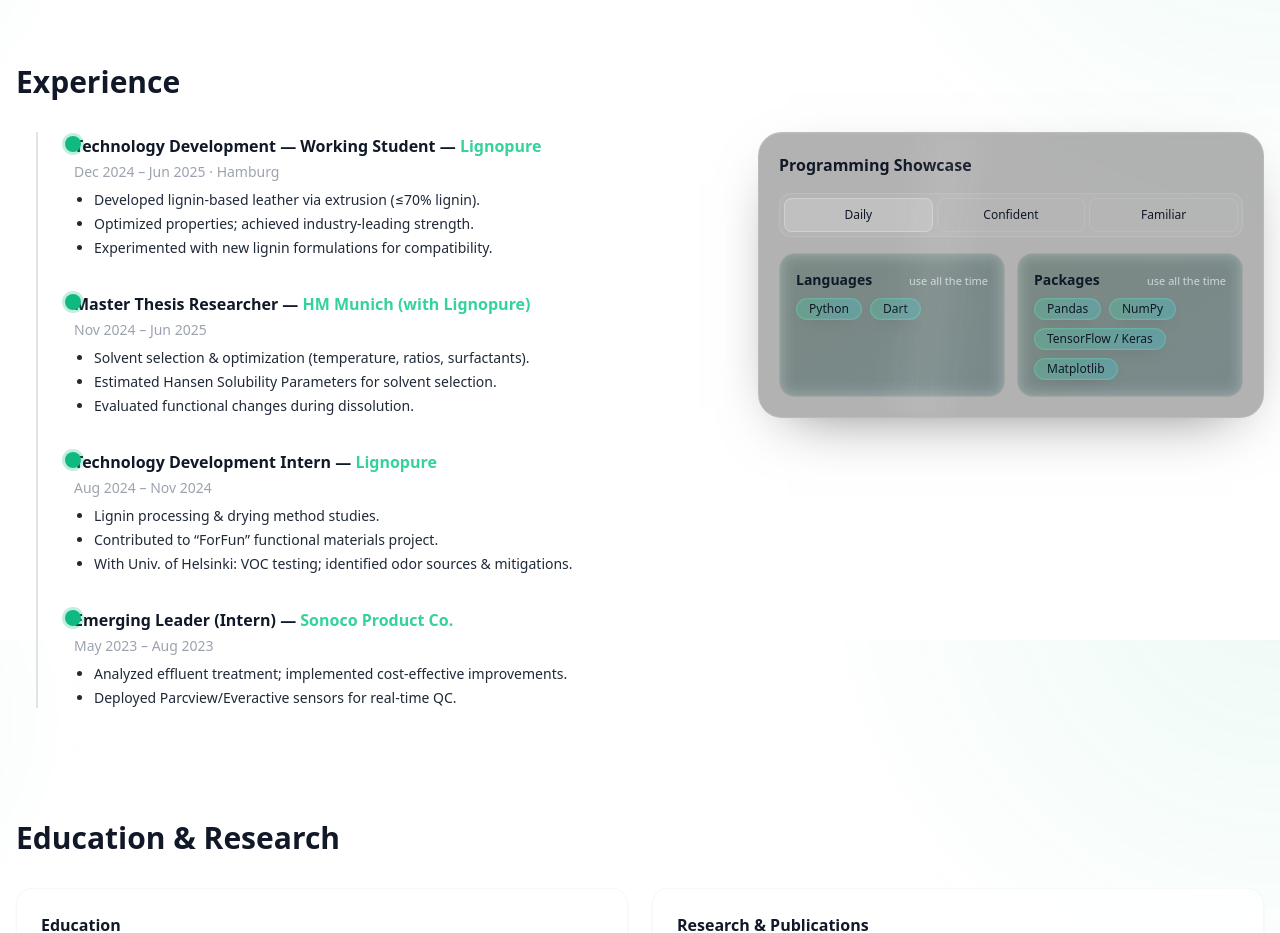
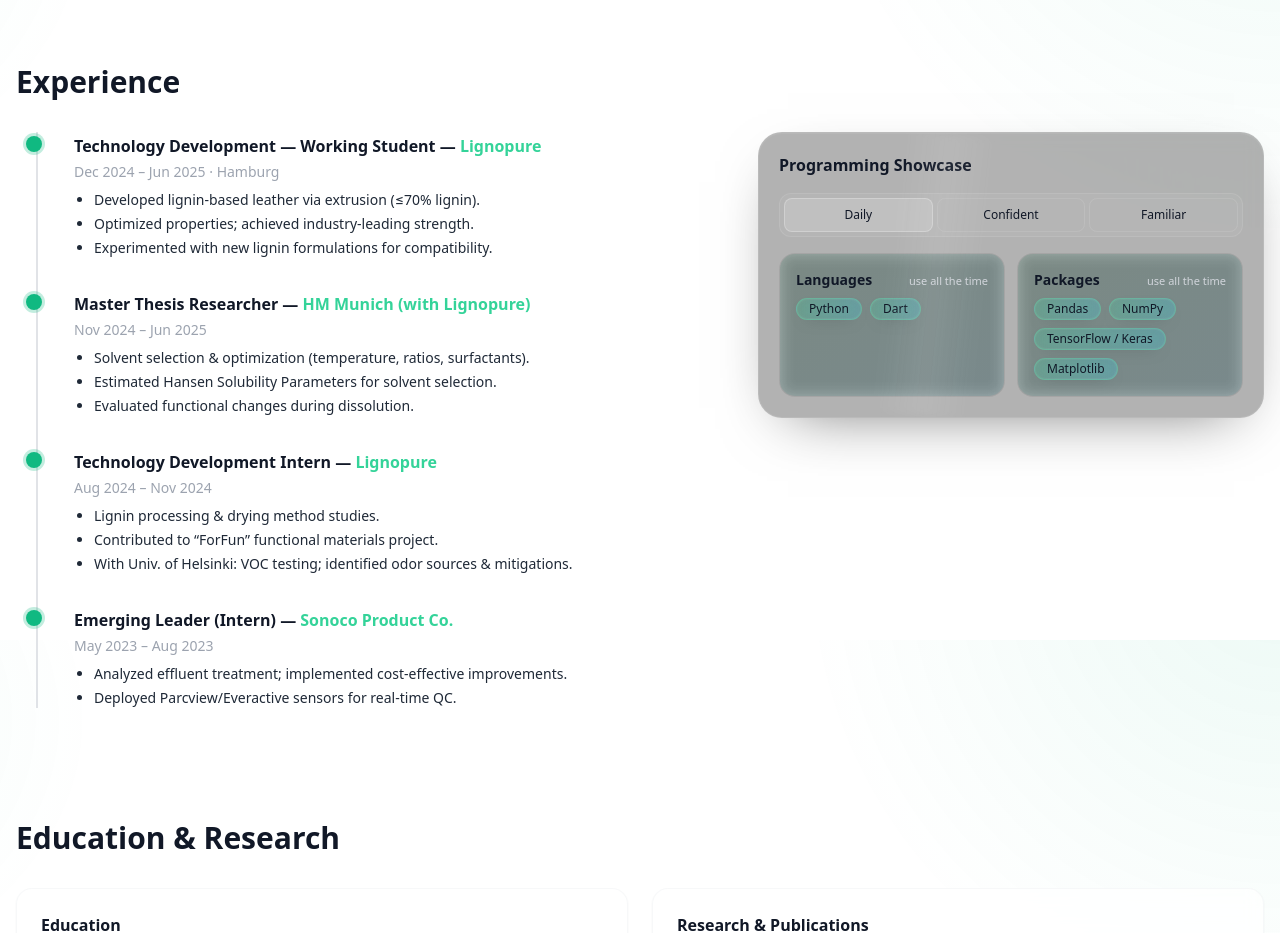
Before and after one commit to Tridude5/JohnSlavinskas, a Next.js app: page / in a window 1280 px wide. Shown: the part 1760-2693 px from the top of the page. Built offline with nearby package versions, Linux system fonts and the light colour scheme.

Commit message:
Update page.tsx

```diff
--- a/app/page.tsx
+++ b/app/page.tsx
@@ -28,7 +28,7 @@ function GreenTimeline({ items }: { items: TLItem[] }) {
           <span
             aria-hidden
             className="absolute top-1 h-4 w-4 rounded-full bg-emerald-500 ring-[3px] ring-emerald-500/25"
-            style={{ left: 0, transform: "translateX(calc(-50% - 1px))" }}
+            style={{ left: 0, transform: "translateX(calc(-50% - 40px))" }}
           />
           <div className="pt-0.5">
             <h3 className="font-semibold">
```
